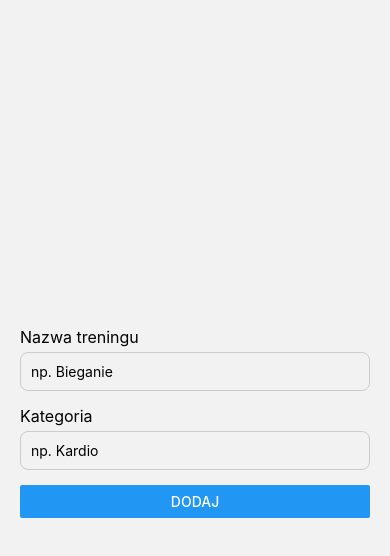
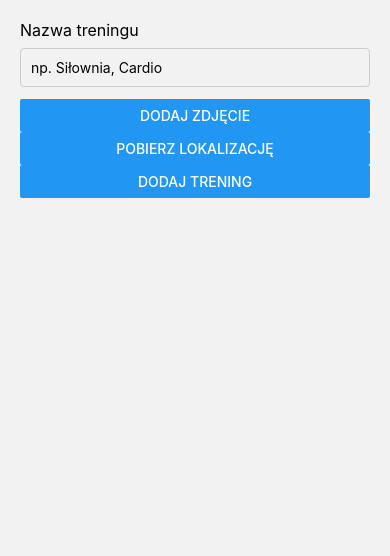
Before and after one commit to Kubabas3/Nikita-Kononov, a React Native app: screen /AddWorkout in a window 390 px wide. Shown: the top 556 px of the page. Built offline with nearby package versions, Linux system fonts and the light colour scheme.

Commit message:
Dodano możliwość dodawania zdjęcia do treningu

```diff
--- a/App.js
+++ b/App.js
@@ -1,15 +1,16 @@
 // Точка входа в приложение
-import React from 'react';
-// Контейнер для навигации
-import { NavigationContainer } from '@react-navigation/native';
-// Наш файл со стек-навигацией
+import React from 'react'; // Контейнер для навигации
+import { NavigationContainer } from '@react-navigation/native'; // Наш файл со стек-навигацией
 import AppNavigator from './navigation/AppNavigator';
+import { WorkoutProvider } from './context/WorkoutContext';
 
 export default function App() {
   return (
     // Оборачиваем всё приложение в контейнер навигации
-    <NavigationContainer>
-      <AppNavigator />
-    </NavigationContainer>
+    <WorkoutProvider>
+      <NavigationContainer>
+        <AppNavigator />
+      </NavigationContainer>
+    </WorkoutProvider>
   );
 }
--- /dev/null
+++ b/context/WorkoutContext.js
@@ -0,0 +1,50 @@
+import React, { createContext, useState, useContext, useEffect } from 'react';
+import AsyncStorage from '@react-native-async-storage/async-storage';
+
+export const WorkoutContext = createContext();
+
+export const WorkoutProvider = ({ children }) => {
+  const [workouts, setWorkouts] = useState([]);
+
+  useEffect(() => {
+    const loadWorkouts = async () => {
+      try {
+        const data = await AsyncStorage.getItem('workouts');
+        if (data !== null) {
+          setWorkouts(JSON.parse(data));
+        }
+      } catch (error) {
+        console.error('Error loading workouts:', error);
+      }
+    };
+    loadWorkouts();
+  }, []);
+
+  const addWorkout = async (workout) => {
+    const updated = [...workouts, workout];
+    setWorkouts(updated);
+    try {
+      await AsyncStorage.setItem('workouts', JSON.stringify(updated));
+    } catch (error) {
+      console.error('Error saving workout:', error);
+    }
+  };
+
+  const removeWorkout = async (id) => {
+    const updated = workouts.filter((w) => w.id !== id);
+    setWorkouts(updated);
+    try {
+      await AsyncStorage.setItem('workouts', JSON.stringify(updated));
+    } catch (error) {
+      console.error('Error removing workout:', error);
+    }
+  };
+
+  return (
+    <WorkoutContext.Provider value={{ workouts, addWorkout, removeWorkout }}>
+      {children}
+    </WorkoutContext.Provider>
+  );
+};
+
+export const useWorkoutContext = () => useContext(WorkoutContext);
--- a/screens/AddWorkoutScreen.js
+++ b/screens/AddWorkoutScreen.js
@@ -1,49 +1,60 @@
 import React, { useState } from 'react';
-import {
-  View,
-  Text,
-  TextInput,
-  Button,
-  StyleSheet,
-  Alert,
-} from 'react-native';
+import { View, Text, TextInput, Button, StyleSheet, Image, Alert } from 'react-native';
 import * as Location from 'expo-location';
+import * as ImagePicker from 'expo-image-picker';
+import { useWorkoutContext } from '../context/WorkoutContext';
+import uuid from 'react-native-uuid';
+import { useNavigation } from '@react-navigation/native';
 
-export default function AddWorkoutScreen({ navigation, route }) {
-  const [nazwa, setNazwa] = useState('');
-  const [kategoria, setKategoria] = useState('');
+export default function AddWorkoutScreen() {
+  const { addWorkout } = useWorkoutContext();
+  const navigation = useNavigation();
 
-  const dodajTrening = async () => {
-    if (!nazwa || !kategoria) {
-      Alert.alert('Błąd', 'Uzupełnij wszystkie pola');
+  const [title, setTitle] = useState('');
+  const [photoUri, setPhotoUri] = useState(null);
+  const [location, setLocation] = useState(null);
+  const [date, setDate] = useState(null);
+
+  const handleGetLocation = async () => {
+    let { status } = await Location.requestForegroundPermissionsAsync();
+    if (status !== 'granted') {
+      Alert.alert('Brak dostępu do lokalizacji');
       return;
     }
 
-    try {
-      const { status } = await Location.requestForegroundPermissionsAsync();
-      if (status !== 'granted') {
-        Alert.alert('Brak zgody', 'Nie przyznano dostępu do lokalizacji.');
-        return;
-      }
+    let loc = await Location.getCurrentPositionAsync({});
+    setLocation({ latitude: loc.coords.latitude, longitude: loc.coords.longitude });
+  };
 
-      const lokalizacja = await Location.getCurrentPositionAsync({});
-      const nowyTrening = {
-        id: Date.now().toString(),
-        nazwa,
-        kategoria,
-        data: new Date().toLocaleDateString('pl-PL'),
-        lokalizacja: {
-          latitude: lokalizacja.coords.latitude,
-          longitude: lokalizacja.coords.longitude,
-        },
-      };
+  const handleTakePhoto = async () => {
+    const permission = await ImagePicker.requestCameraPermissionsAsync();
+    if (!permission.granted) {
+      Alert.alert('Brak dostępu do kamery');
+      return;
+    }
 
-      route.params.onDodaj(nowyTrening);
-      navigation.goBack();
-    } catch (e) {
-      Alert.alert('Błąd', 'Nie udało się pobrać lokalizacji.');
-      console.error(e);
+    const result = await ImagePicker.launchCameraAsync();
+    if (!result.canceled) {
+      setPhotoUri(result.assets[0].uri);
     }
+  };
+
+  const handleAddWorkout = () => {
+    if (!title) {
+      Alert.alert('Wpisz nazwę treningu');
+      return;
+    }
+
+    const newWorkout = {
+      id: uuid.v4(),
+      title,
+      location,
+      date: new Date().toLocaleString(),
+      photoUri,
+    };
+
+    addWorkout(newWorkout);
+    navigation.goBack();
   };
 
   return (
@@ -51,30 +62,48 @@ export default function AddWorkoutScreen({ navigation, route }) {
       <Text style={styles.label}>Nazwa treningu</Text>
       <TextInput
         style={styles.input}
-        value={nazwa}
-        onChangeText={setNazwa}
-        placeholder="np. Bieganie"
+        value={title}
+        onChangeText={setTitle}
+        placeholder="np. Siłownia, Cardio"
       />
-      <Text style={styles.label}>Kategoria</Text>
-      <TextInput
-        style={styles.input}
-        value={kategoria}
-        onChangeText={setKategoria}
-        placeholder="np. Kardio"
-      />
-      <Button title="Dodaj" onPress={dodajTrening} />
+
+      <Button title="Dodaj zdjęcie" onPress={handleTakePhoto} />
+      {photoUri && <Image source={{ uri: photoUri }} style={styles.image} />}
+
+      <Button title="Pobierz lokalizację" onPress={handleGetLocation} />
+      {location && (
+        <Text style={styles.info}>
+          Lokalizacja: {location.latitude.toFixed(4)}, {location.longitude.toFixed(4)}
+        </Text>
+      )}
+
+      <Button title="Dodaj trening" onPress={handleAddWorkout} />
     </View>
   );
 }
 
 const styles = StyleSheet.create({
-  container: { flex: 1, padding: 20, justifyContent: 'center' },
-  label: { fontSize: 16, marginBottom: 5 },
+  container: {
+    flex: 1,
+    padding: 20,
+  },
+  label: {
+    fontSize: 16,
+    marginBottom: 8,
+  },
   input: {
     borderWidth: 1,
     borderColor: '#ccc',
     padding: 10,
-    marginBottom: 15,
-    borderRadius: 8,
+    marginBottom: 12,
+    borderRadius: 4,
+  },
+  image: {
+    width: '100%',
+    height: 200,
+    marginVertical: 12,
+  },
+  info: {
+    marginVertical: 8,
   },
 });
--- a/screens/HomeScreen.js
+++ b/screens/HomeScreen.js
@@ -1,148 +1,112 @@
-import React, { useState, useEffect } from 'react';
-import {
-  View,
-  Text,
-  FlatList,
-  TouchableOpacity,
-  Alert,
-  TextInput,
-  StyleSheet,
-} from 'react-native';
-import AsyncStorage from '@react-native-async-storage/async-storage';
+import React from 'react';
+import { View, FlatList, Text, TouchableOpacity, StyleSheet, Image } from 'react-native';
+import { useWorkoutContext } from '../context/WorkoutContext';
+import { useNavigation } from '@react-navigation/native';
 import { Ionicons } from '@expo/vector-icons';
 
-export default function HomeScreen({ navigation }) {
-  const [treningi, setTreningi] = useState([]);
-  const [szukaj, setSzukaj] = useState('');
+export default function HomeScreen() {
+  const { workouts, removeWorkout } = useWorkoutContext();
+  const navigation = useNavigation();
 
-  // ⬇️ Wczytywanie danych przy starcie
-  useEffect(() => {
-    const loadData = async () => {
-      try {
-        const saved = await AsyncStorage.getItem('treningi');
-        if (saved) {
-          setTreningi(JSON.parse(saved));
-        }
-      } catch (err) {
-        console.error('Błąd wczytywania treningów:', err);
-      }
-    };
-    loadData();
-  }, []);
-
-  // ⬇️ Zapis danych przy każdej zmianie
-  useEffect(() => {
-    const saveData = async () => {
-      try {
-        await AsyncStorage.setItem('treningi', JSON.stringify(treningi));
-      } catch (err) {
-        console.error('Błąd zapisu treningów:', err);
-      }
-    };
-    saveData();
-  }, [treningi]);
-
-  const dodajTrening = (nowy) => {
-    setTreningi((prev) => [nowy, ...prev]);
+  const formatDate = (timestamp) => {
+    const date = new Date(timestamp);
+    return date.toLocaleString();
   };
 
-  const usunTrening = (id) => {
-    Alert.alert('Usuń trening', 'Czy na pewno chcesz usunąć ten trening?', [
-      { text: 'Anuluj', style: 'cancel' },
-      {
-        text: 'Usuń',
-        onPress: () => {
-          setTreningi((prev) => prev.filter((t) => t.id !== id));
-        },
-        style: 'destructive',
-      },
-    ]);
-  };
-
-  const filtrujTreningi = () => {
-    const tekst = szukaj.toLowerCase();
-    return treningi.filter(
-      (t) =>
-        t.nazwa.toLowerCase().includes(tekst) ||
-        t.kategoria.toLowerCase().includes(tekst)
-    );
-  };
+  const renderItem = ({ item }) => (
+    <View style={styles.workoutItem}>
+      <View style={{ flex: 1 }}>
+        <Text style={styles.title}>{item.title}</Text>
+        {item.category && <Text style={styles.category}>{item.category}</Text>}
+        {item.location && (
+          <Text style={styles.info}>
+            📍 {item.location.latitude.toFixed(4)}, {item.location.longitude.toFixed(4)}
+          </Text>
+        )}
+        {item.timestamp && (
+          <Text style={styles.info}>🕒 {formatDate(item.timestamp)}</Text>
+        )}
+      </View>
+      {item.photo && (
+        <Image source={{ uri: item.photo }} style={styles.photo} />
+      )}
+      <TouchableOpacity onPress={() => removeWorkout(item.id)}>
+        <Ionicons name="trash" size={24} color="red" />
+      </TouchableOpacity>
+    </View>
+  );
 
   return (
     <View style={styles.container}>
-      <TextInput
-        style={styles.input}
-        placeholder="Szukaj po nazwie lub kategorii"
-        value={szukaj}
-        onChangeText={setSzukaj}
+      <FlatList
+        data={workouts}
+        keyExtractor={(item) => item.id}
+        renderItem={renderItem}
+        ListEmptyComponent={<Text style={styles.emptyText}>No workouts added yet.</Text>}
       />
-
-      <FlatList
-        data={filtrujTreningi()}
-        keyExtractor={(item) => item.id}
-        renderItem={({ item }) => (
-          <TouchableOpacity
-            onPress={() => navigation.navigate('WorkoutDetails', { trening: item })}
-            style={styles.item}
-          >
-            <View style={{ flex: 1 }}>
-              <Text style={styles.title}>{item.nazwa}</Text>
-              <Text style={styles.subtitle}>{item.kategoria}</Text>
-              {item.lokalizacja && (
-                <Text style={styles.coords}>
-                  📍 {item.lokalizacja.latitude.toFixed(3)}, {item.lokalizacja.longitude.toFixed(3)}
-                </Text>
-              )}
-            </View>
-            <TouchableOpacity onPress={() => usunTrening(item.id)}>
-              <Ionicons name="trash-outline" size={24} color="red" />
-            </TouchableOpacity>
-          </TouchableOpacity>
-        )}
-      />
-
       <TouchableOpacity
-        style={styles.fab}
-        onPress={() =>
-          navigation.navigate('AddWorkout', { onDodaj: dodajTrening })
-        }
+        style={styles.addButton}
+        onPress={() => navigation.navigate('AddWorkout')}
       >
-        <Text style={styles.fabText}>＋</Text>
+        <Text style={styles.addButtonText}>+</Text>
       </TouchableOpacity>
     </View>
   );
 }
 
 const styles = StyleSheet.create({
-  container: { flex: 1, padding: 16 },
-  input: {
-    borderWidth: 1,
-    borderColor: '#aaa',
+  container: {
+    flex: 1,
+    padding: 20,
+    backgroundColor: '#fff',
+  },
+  workoutItem: {
+    flexDirection: 'row',
+    alignItems: 'center',
+    justifyContent: 'space-between',
+    backgroundColor: '#f2f2f2',
+    padding: 15,
+    marginVertical: 8,
     borderRadius: 8,
-    padding: 10,
-    marginBottom: 10,
   },
-  item: {
-    flexDirection: 'row',
-    padding: 14,
-    marginBottom: 10,
-    backgroundColor: '#f2f2f2',
-    borderRadius: 10,
-    alignItems: 'center',
+  title: {
+    fontSize: 16,
+    fontWeight: 'bold',
   },
-  title: { fontSize: 16, fontWeight: 'bold' },
-  subtitle: { fontSize: 14, color: '#555' },
-  coords: { fontSize: 12, color: '#888', marginTop: 4 },
-  fab: {
-    position: 'absolute',
-    right: 20,
-    bottom: 20,
-    backgroundColor: '#007bff',
+  category: {
+    fontSize: 14,
+    color: '#555',
+  },
+  info: {
+    fontSize: 12,
+    color: '#666',
+    marginTop: 2,
+  },
+  photo: {
     width: 60,
     height: 60,
+    borderRadius: 6,
+    marginLeft: 10,
+  },
+  addButton: {
+    backgroundColor: '#007AFF',
     borderRadius: 30,
+    width: 60,
+    height: 60,
     justifyContent: 'center',
     alignItems: 'center',
+    position: 'absolute',
+    bottom: 30,
+    right: 30,
   },
-  fabText: { fontSize: 30, color: 'white' },
+  addButtonText: {
+    color: 'white',
+    fontSize: 30,
+    fontWeight: 'bold',
+  },
+  emptyText: {
+    textAlign: 'center',
+    color: '#888',
+    marginTop: 20,
+  },
 });
```
Also changed, not shown: package.json (+8 -4 lines), 1 other file (tests, documents, lock files or other folders).
